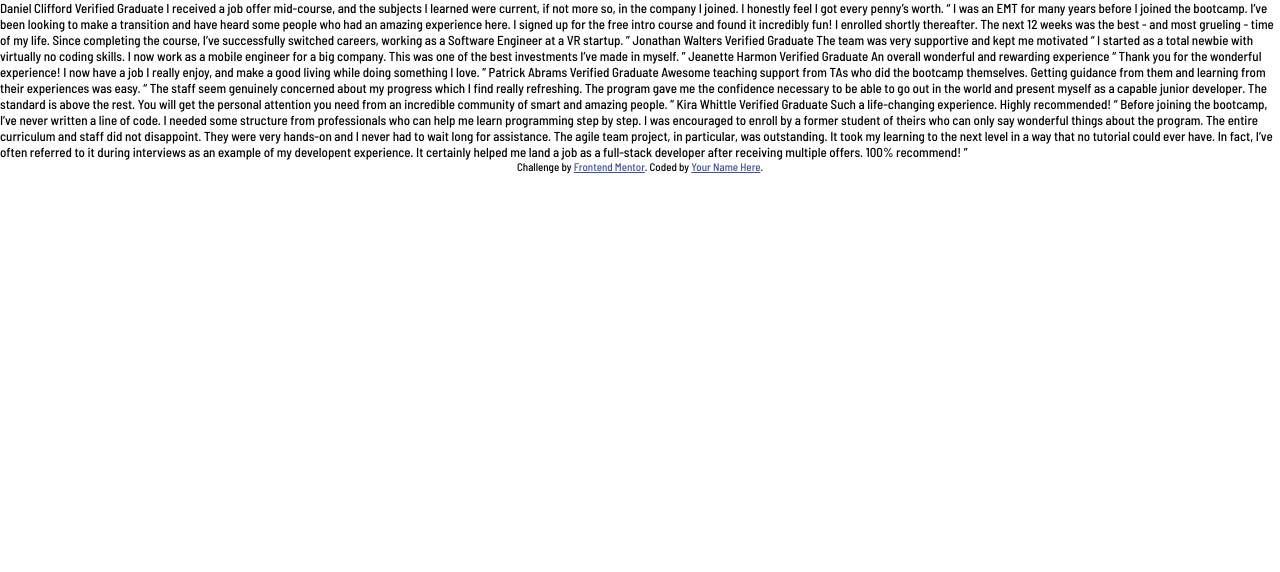
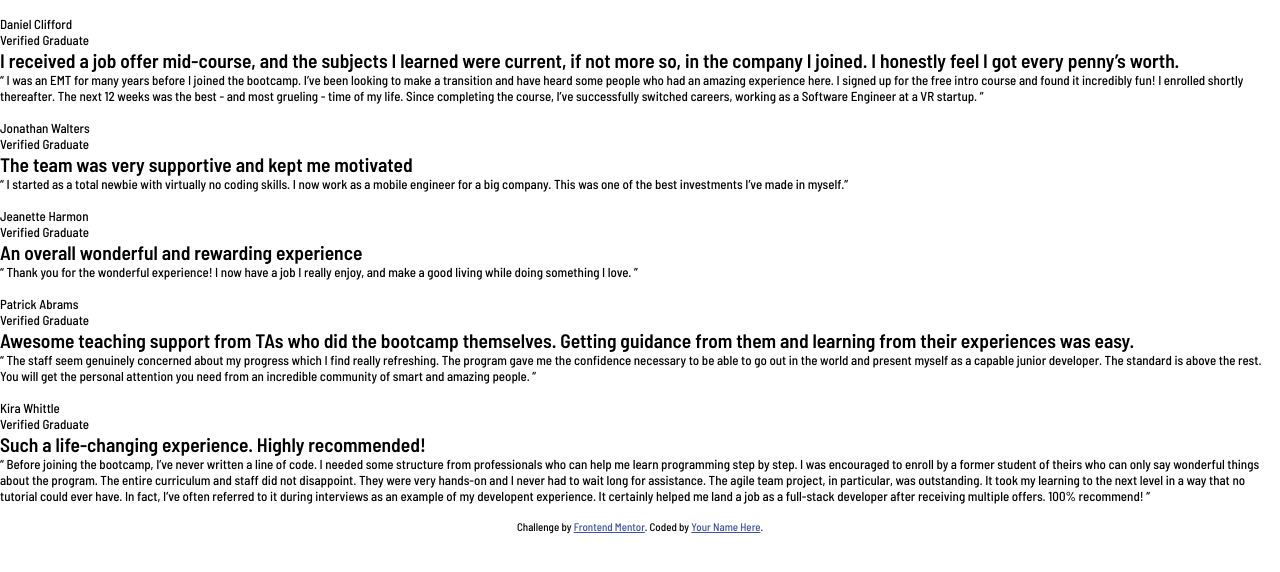
Before and after one commit to celumusaBDuma/testimonials-grid-section, a plain HTML site: page index.html in a window 1280 px wide. Drawn offline with Linux system fonts and the light colour scheme.

Commit message:
Format text according to the style.

```diff
--- a/index.html
+++ b/index.html
@@ -27,41 +27,120 @@
         <link rel="stylesheet" href="styles.css" />
     </head>
     <body>
-        Daniel Clifford Verified Graduate I received a job offer mid-course, and
-        the subjects I learned were current, if not more so, in the company I
-        joined. I honestly feel I got every penny’s worth. “ I was an EMT for
-        many years before I joined the bootcamp. I’ve been looking to make a
-        transition and have heard some people who had an amazing experience
-        here. I signed up for the free intro course and found it incredibly fun!
-        I enrolled shortly thereafter. The next 12 weeks was the best - and most
-        grueling - time of my life. Since completing the course, I’ve
-        successfully switched careers, working as a Software Engineer at a VR
-        startup. ” Jonathan Walters Verified Graduate The team was very
-        supportive and kept me motivated “ I started as a total newbie with
-        virtually no coding skills. I now work as a mobile engineer for a big
-        company. This was one of the best investments I’ve made in myself. ”
-        Jeanette Harmon Verified Graduate An overall wonderful and rewarding
-        experience “ Thank you for the wonderful experience! I now have a job I
-        really enjoy, and make a good living while doing something I love. ”
-        Patrick Abrams Verified Graduate Awesome teaching support from TAs who
-        did the bootcamp themselves. Getting guidance from them and learning
-        from their experiences was easy. “ The staff seem genuinely concerned
-        about my progress which I find really refreshing. The program gave me
-        the confidence necessary to be able to go out in the world and present
-        myself as a capable junior developer. The standard is above the rest.
-        You will get the personal attention you need from an incredible
-        community of smart and amazing people. ” Kira Whittle Verified Graduate
-        Such a life-changing experience. Highly recommended! “ Before joining
-        the bootcamp, I’ve never written a line of code. I needed some structure
-        from professionals who can help me learn programming step by step. I was
-        encouraged to enroll by a former student of theirs who can only say
-        wonderful things about the program. The entire curriculum and staff did
-        not disappoint. They were very hands-on and I never had to wait long for
-        assistance. The agile team project, in particular, was outstanding. It
-        took my learning to the next level in a way that no tutorial could ever
-        have. In fact, I’ve often referred to it during interviews as an example
-        of my developent experience. It certainly helped me land a job as a
-        full-stack developer after receiving multiple offers. 100% recommend! ”
+        <div class="container">
+            <div class="testimonies">
+                <div class="card testimony">
+                    <div class="user">
+                        <img src="" alt="" class="avatar" />
+                        <p class="username">Daniel Clifford</p>
+                        <p class="user-job-title">Verified Graduate</p>
+                    </div>
+                    <h2 class="lead">
+                        I received a job offer mid-course, and the subjects I
+                        learned were current, if not more so, in the company I
+                        joined. I honestly feel I got every penny’s worth.
+                    </h2>
+                    <p class="card-text">
+                        “ I was an EMT for many years before I joined the
+                        bootcamp. I’ve been looking to make a transition and
+                        have heard some people who had an amazing experience
+                        here. I signed up for the free intro course and found it
+                        incredibly fun! I enrolled shortly thereafter. The next
+                        12 weeks was the best - and most grueling - time of my
+                        life. Since completing the course, I’ve successfully
+                        switched careers, working as a Software Engineer at a VR
+                        startup. ”
+                    </p>
+                </div>
+                <div class="card testimony">
+                    <div class="user">
+                        <img src="" alt="" class="avatar" />
+                        <p class="username">Jonathan Walters</p>
+                        <p class="job-title">Verified Graduate</p>
+                    </div>
+                    <h2 class="lead">
+                        The team was very supportive and kept me motivated
+                    </h2>
+                    <p class="card-text">
+                        “ I started as a total newbie with virtually no coding
+                        skills. I now work as a mobile engineer for a big
+                        company. This was one of the best investments I’ve made
+                        in myself.”
+                    </p>
+                </div>
+                <div class="card testimony">
+                    <div class="user">
+                        <img src="" alt="" class="avatar" />
+                        <p class="username">Jeanette Harmon</p>
+                        <p class="user-job-title">Verified Graduate</p>
+                    </div>
+                    <h2 class="lead">
+                        An overall wonderful and rewarding experience
+                    </h2>
+                    <p class="card-text">
+                        “ Thank you for the wonderful experience! I now have a
+                        job I really enjoy, and make a good living while doing
+                        something I love. ”
+                    </p>
+                </div>
+                <div class="card testimony">
+                    <div class="user">
+                        <img src="" alt="" class="avatar" />
+                        <p class="username">Patrick Abrams</p>
+                        <p class="user-job-title">Verified Graduate</p>
+                    </div>
+                    <h2 class="lead">
+                        Awesome teaching support from TAs who did the bootcamp
+                        themselves. Getting guidance from them and learning from
+                        their experiences was easy.
+                    </h2>
+                    <p class="card-text">
+                        “ The staff seem genuinely concerned about my progress
+                        which I find really refreshing. The program gave me the
+                        confidence necessary to be able to go out in the world
+                        and present myself as a capable junior developer. The
+                        standard is above the rest. You will get the personal
+                        attention you need from an incredible community of smart
+                        and amazing people. ”
+                    </p>
+                </div>
+                <div class="card testimony">
+                    <div class="user">
+                        <img src="" alt="" class="avatar" />
+                        <p class="username">Kira Whittle</p>
+                        <p class="user-job-title">Verified Graduate</p>
+                    </div>
+                    <h2 class="lead">
+                        Such a life-changing experience. Highly recommended!
+                    </h2>
+                    <p class="card-text">
+                        “ Before joining the bootcamp, I’ve never written a line
+                        of code. I needed some structure from professionals who
+                        can help me learn programming step by step. I was
+                        encouraged to enroll by a former student of theirs who
+                        can only say wonderful things about the program. The
+                        entire curriculum and staff did not disappoint. They
+                        were very hands-on and I never had to wait long for
+                        assistance. The agile team project, in particular, was
+                        outstanding. It took my learning to the next level in a
+                        way that no tutorial could ever have. In fact, I’ve
+                        often referred to it during interviews as an example of
+                        my developent experience. It certainly helped me land a
+                        job as a full-stack developer after receiving multiple
+                        offers. 100% recommend! ”
+                    </p>
+                </div>
+                <div class="card testimony">
+                    <div class="user">
+                        <img src="" alt="" class="avatar" />
+                        <p class="username"></p>
+                        <p class="user-job-title"></p>
+                    </div>
+                    <h2 class="lead"></h2>
+                    <p class="card-text"></p>
+                </div>
+            </div>
+        </div>
 
         <div class="attribution">
             Challenge by
```
